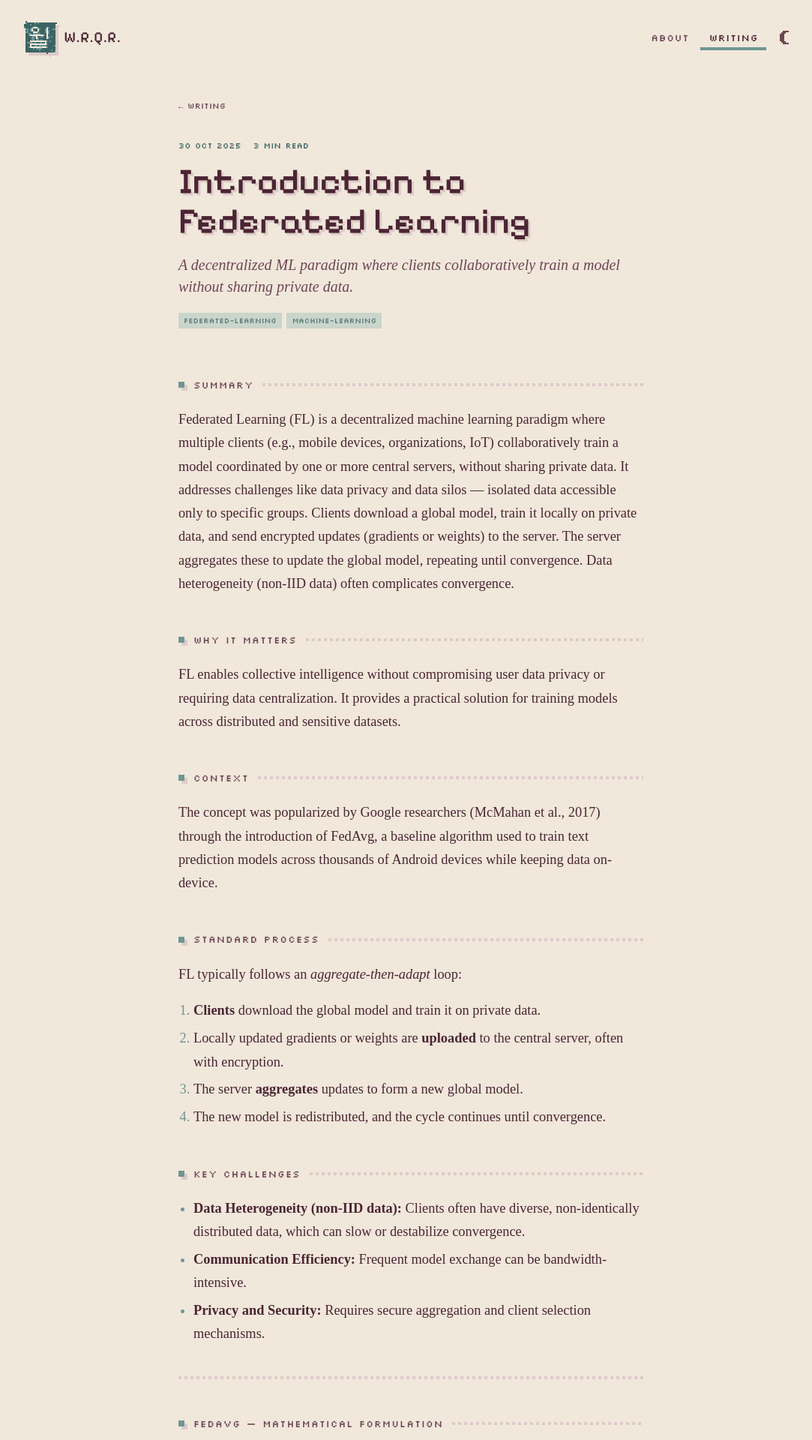
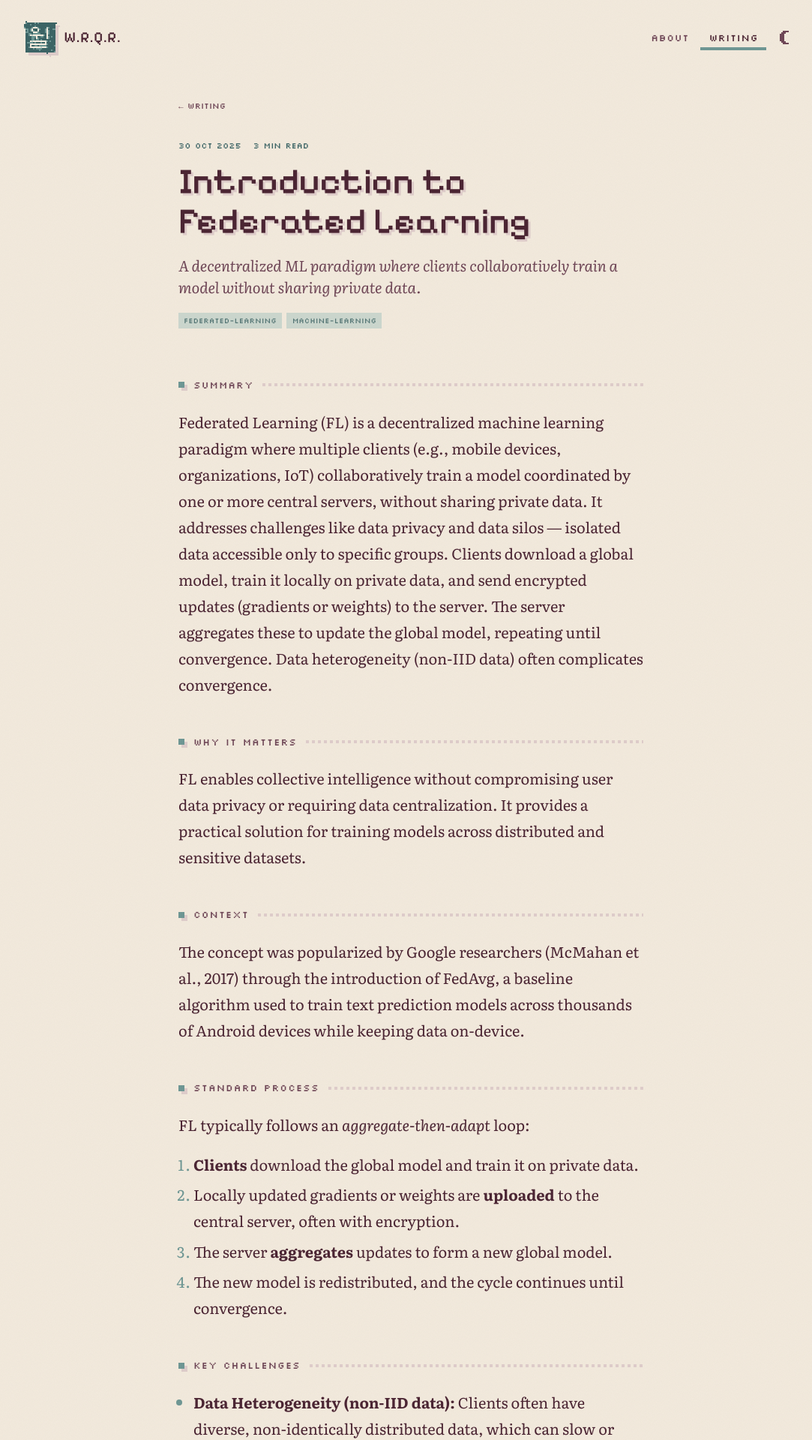
Before and after one commit to WRafell/wrafell.github.io, a Jekyll site: the page built from _posts/2025-10-30-federated-learning-intro.md, in a window 1280 px wide. Shown: the top 1920 px of the page at 75% size, without its empty margins (92-1175 px from the left). Built offline with Jekyll 4.4.1, drawn with Linux system fonts in a browser that asks for light colours.

Commit message:
Darken dark mode and switch posts to Literata
Dark-mode paper is now near-black brown (#1C1513). Post body uses
Literata at 20px (18px on phones) instead of Times New Roman.

AI-assisted code

```diff
--- a/_layouts/default.html
+++ b/_layouts/default.html
@@ -29,7 +29,7 @@
 
   <link rel="preconnect" href="https://fonts.googleapis.com">
   <link rel="preconnect" href="https://fonts.gstatic.com" crossorigin>
-  <link href="https://fonts.googleapis.com/css2?family=EB+Garamond:ital,wght@0,400;0,500;0,600;1,400&family=Pixelify+Sans:wght@400;500;600&family=Silkscreen&display=swap" rel="stylesheet">
+  <link href="https://fonts.googleapis.com/css2?family=EB+Garamond:ital,wght@0,400;0,500;0,600;1,400&family=Literata:ital,opsz,wght@0,7..72,400;0,7..72,600;0,7..72,700;1,7..72,400&family=Pixelify+Sans:wght@400;500;600&family=Silkscreen&display=swap" rel="stylesheet">
   <link rel="stylesheet" href="{{ '/assets/css/main.css' | relative_url }}?v={{ site.time | date: '%s' }}">
   <script>
     // apply the saved theme before first paint
--- a/assets/css/main.css
+++ b/assets/css/main.css
@@ -20,24 +20,24 @@
   --wide: 1080px;
 
   --font-body: "EB Garamond", Garamond, "Times New Roman", serif;
-  --font-post: "Times New Roman", Times, serif;
+  --font-post: "Literata", Georgia, serif;
   --font-pixel: "Pixelify Sans", "Silkscreen", monospace;
   --font-label: "Silkscreen", "Pixelify Sans", monospace;
   --font-mono: ui-monospace, "SF Mono", Menlo, Consolas, monospace;
 }
 
-/* Dark mode: paper and ink swap; teal is lifted so it stays legible on burgundy */
+/* Dark mode: near-black brown paper, ivory ink; teal is lifted so it stays legible */
 :root[data-theme="dark"] {
   color-scheme: dark;
-  --paper: #4B2533;
-  --paper-deep: #5A3040;
+  --paper: #1C1513;
+  --paper-deep: #2A201D;
   --ink: #F3EBDD;
   --ink-soft: #DCCBC0;
   --mauve: #B795A2;
-  --mauve-pale: #6B3E50;
+  --mauve-pale: #4A3036;
   --teal: #7FA8A4;
   --teal-deep: #A9CBC6;
-  --teal-wash: #3E5C5D;
+  --teal-wash: #2F4847;
 }
 
 *, *::before, *::after { box-sizing: border-box; }
@@ -606,8 +606,8 @@ mjx-container[display="true"] { overflow-x: auto; overflow-y: hidden; max-width:
 
 .post-body {
   font-family: var(--font-post);
-  font-size: 1.15rem;
-  line-height: 1.7;
+  font-size: 1.25rem;
+  line-height: 1.75;
 }
 .post-body > h1:first-child { display: none; } /* title is already in the header */
 .post-body h1 { font-size: 1.6rem; font-weight: 700; margin: 2.5rem 0 1rem; }
@@ -655,6 +655,8 @@ mjx-container[display="true"] { overflow-x: auto; overflow-y: hidden; max-width:
   .side { grid-template-columns: 1fr; }
   .side .fern { max-width: 150px; }
 
+  .post-body { font-size: 1.125rem; line-height: 1.7; }
+  .post-dek { font-size: 1.125rem; }
   .post-list > li { grid-template-columns: 1fr; gap: 0.35rem; }
   .post-list time { padding-top: 0; }
   .post-link { font-size: 1.35rem; }
```
